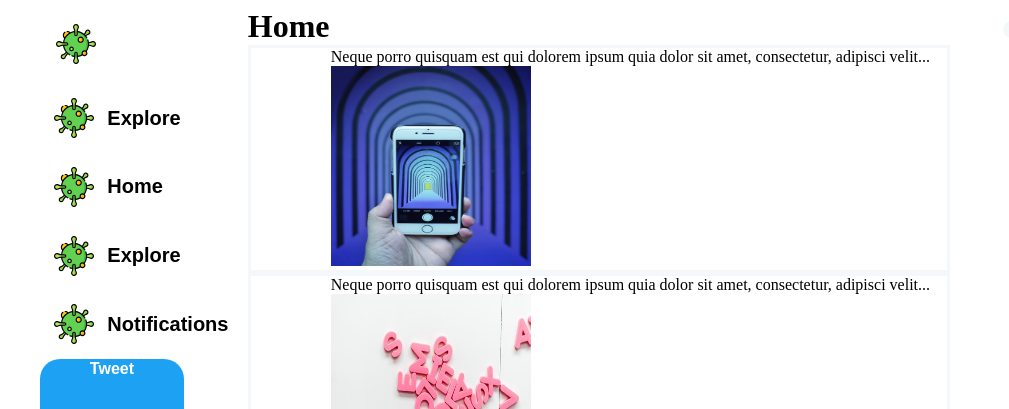
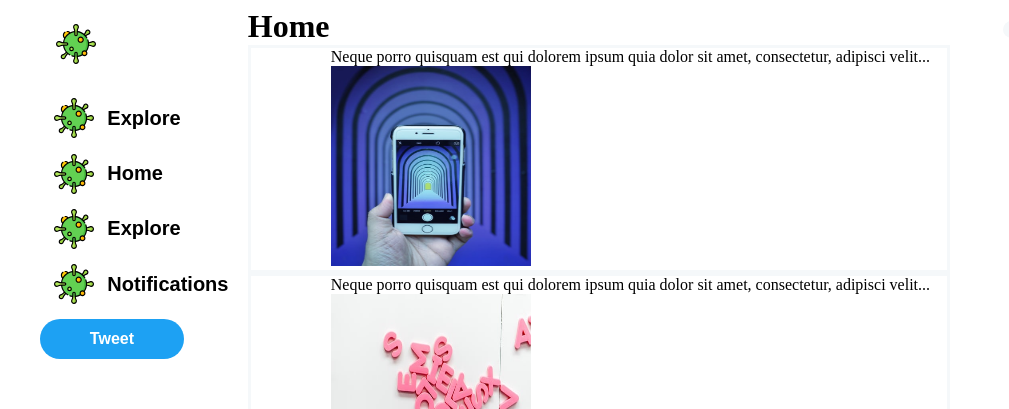
Before and after one commit to chenfeldmangit/bootcamp-exercises-michaelvin, a plain HTML site: page index.html in a window 1280 px wide. Shown: the top 409 px of the page, 0-1009 px from the left. Drawn offline with Linux system fonts and the light colour scheme; grey boxes are pictures that could not be loaded.

Commit message:
second day

```diff
--- a/index.html
+++ b/index.html
@@ -16,6 +16,7 @@
             <img src="second_day/virus.svg" alt="some virus" class="virus-img">
         </div>
 
+        <div class="menu-buttons">
             <button class="menu-button">
                 <img src="second_day/virus.svg" alt="some virus" class="virus-img">
                 <label class="menu-label">Explore</label>
@@ -35,8 +36,11 @@
                 <img src="second_day/virus.svg" alt="some virus" class="virus-img">
                 <label class="menu-label">Notifications</label>
             </button>
+        </div>
 
+        <div>
             <button class="tweet-button left-container">Tweet</button>
+        </div>
     </div>
 
     <div class="center-container">
@@ -75,7 +79,8 @@
         <div class="tweet">
             <div class="tweet-who">
                 <div>
-                    <img class="follow-object-img" alt="" src="https://pbs.twimg.com/profile_images/664849888925065217/tVaCCUG-_400x400.jpg">
+                    <img class="follow-object-img" alt=""
+                         src="https://pbs.twimg.com/profile_images/664849888925065217/tVaCCUG-_400x400.jpg">
                 </div>
                 <div>
                     <strong>Pierre Hermé Paris</strong>@PierreHerme
@@ -83,7 +88,9 @@
             </div>
             <div class="tweet-content">
                 Neque porro quisquam est qui dolorem ipsum quia dolor sit amet, consectetur, adipisci velit...
-                <iframe src="https://www.google.com/maps/embed?pb=!1m18!1m12!1m3!1d7316.781871859208!2d2.327280031741342!3d48.867744315482575!2m3!1f0!2f0!3f0!3m2!1i1024!2i768!4f13.1!3m3!1m2!1s0x47e66e2de41aaaab%3A0x8a942e50c2ef3381!2sLa%20P%C3%A2tisserie%20du%20Meurice%20par%20C%C3%A9dric%20Grolet!5e0!3m2!1sen!2sil!4v1584451551681!5m2!1sen!2sil" width="600" height="450" frameborder="0" style="border:0;" allowfullscreen="" aria-hidden="false" tabindex="0"></iframe>
+                <iframe src="https://www.google.com/maps/embed?pb=!1m18!1m12!1m3!1d7316.781871859208!2d2.327280031741342!3d48.867744315482575!2m3!1f0!2f0!3f0!3m2!1i1024!2i768!4f13.1!3m3!1m2!1s0x47e66e2de41aaaab%3A0x8a942e50c2ef3381!2sLa%20P%C3%A2tisserie%20du%20Meurice%20par%20C%C3%A9dric%20Grolet!5e0!3m2!1sen!2sil!4v1584451551681!5m2!1sen!2sil"
+                        width="600" height="450" frameborder="0" style="border:0;" allowfullscreen=""
+                        aria-hidden="false" tabindex="0"></iframe>
             </div>
             <div class="tweet-action-bar">
 
@@ -92,7 +99,8 @@
         <div class="tweet">
             <div class="tweet-who">
                 <div>
-                    <img class="follow-object-img" alt="" src="https://pbs.twimg.com/profile_images/1133109643734130688/BwioAwkz_400x400.jpg">
+                    <img class="follow-object-img" alt=""
+                         src="https://pbs.twimg.com/profile_images/1133109643734130688/BwioAwkz_400x400.jpg">
                 </div>
                 <div>
                     <strong>Rihanna</strong>@rihanna
@@ -100,7 +108,9 @@
             </div>
             <div class="tweet-content">
                 Neque porro quisquam est qui dolorem ipsum quia dolor sit amet, consectetur, adipisci velit...
-                <iframe width="560" height="315" src="https://www.youtube.com/embed/B3eAMGXFw1o" frameborder="0" allow="accelerometer; autoplay; encrypted-media; gyroscope; picture-in-picture" allowfullscreen></iframe>
+                <iframe width="560" height="315" src="https://www.youtube.com/embed/B3eAMGXFw1o" frameborder="0"
+                        allow="accelerometer; autoplay; encrypted-media; gyroscope; picture-in-picture"
+                        allowfullscreen></iframe>
             </div>
             <div class="tweet-action-bar">
                 <img src="second_day/virus.svg" alt="some virus" class="virus-img2">
@@ -155,7 +165,8 @@
             <div class="follow-object">
                 <div class="follow-object-sub">
                     <div>
-                        <img class="follow-object-img" alt="" src="https://pbs.twimg.com/profile_images/822547732376207360/5g0FC8XX_400x400.jpg">
+                        <img class="follow-object-img" alt=""
+                             src="https://pbs.twimg.com/profile_images/822547732376207360/5g0FC8XX_400x400.jpg">
                     </div>
                     <div>
                         <strong>barack Obama</strong> <br>
--- a/second_day/TwitterStylesheet.css
+++ b/second_day/TwitterStylesheet.css
@@ -9,14 +9,12 @@ body {
 .left-container, .center-container, .right-container {
     display: flex;
     flex-direction: column;
-    /*justify-content: center;*/
     /*border-style: dotted;*/
 }
 
 .left-container {
     flex-grow: 1;
     justify-content: flex-start;
-    /*align-items: flex-start;*/
 }
 
 .center-container {
@@ -27,13 +25,16 @@ body {
 .right-container {
     flex-grow: 2;
     justify-content: flex-start;
-    /*align-items: flex-start;*/
 }
 
 /*left-side-container*/
 
 .menu-top {
     margin: 1em 1em 1em 3em;
+}
+
+.menu-buttons {
+
 }
 
 .menu-button {
@@ -57,6 +58,7 @@ body {
     font-size: 16px;
     width: 60%;
     margin: 0 6em 0 2em;
+    justify-content: center;
 }
 
 .virus-img {
```
Lines whose indentation alone changed are shown as unchanged.
